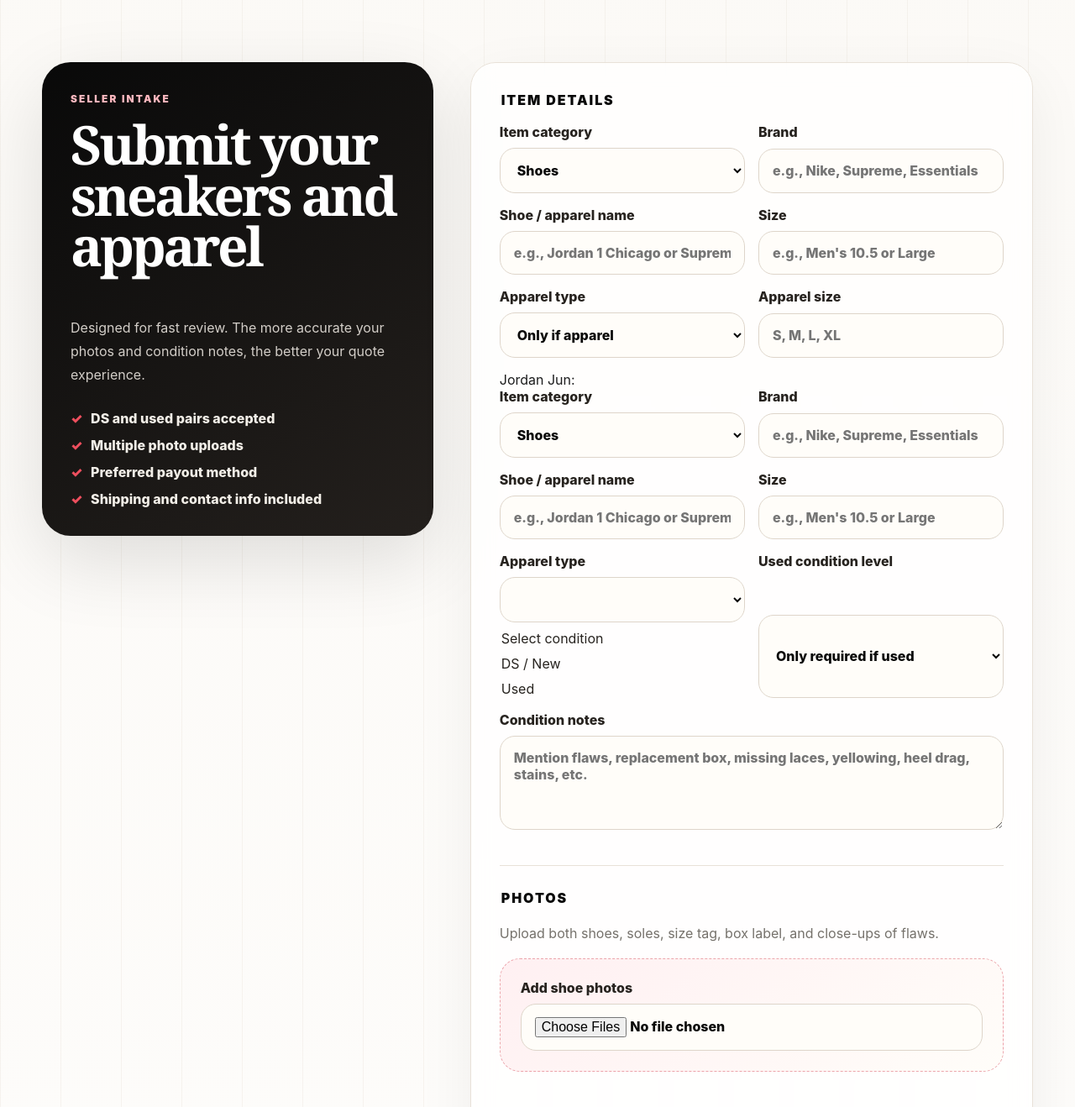
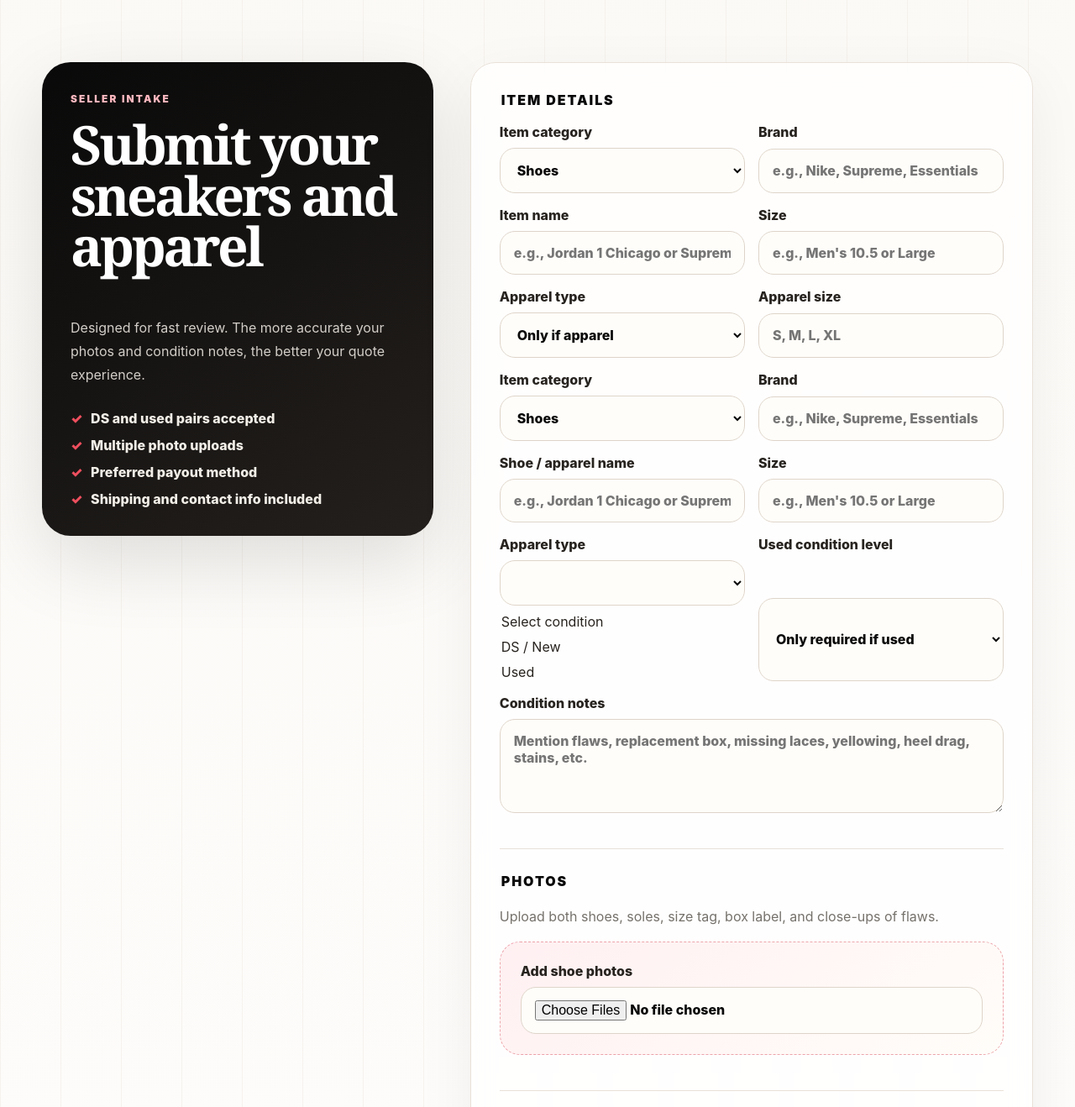
Before and after one commit to JordanBuys/jordan-buys, a Flask app: page / in a window 1280 px wide. Shown: the part 1822-3140 px from the top of the page at 84% size. Run offline with Flask 3, Linux system fonts and the light colour scheme; lists and menus that the app fills with data are empty.

Commit message:
Update index.html

```diff
--- a/templates/index.html
+++ b/templates/index.html
@@ -79,7 +79,7 @@
 </div>
 
 <div class="two-col">
-  <label>Shoe / apparel name
+  <label>Item name
     <input type="text" name="shoeName" placeholder="e.g., Jordan 1 Chicago or Supreme Hoodie" required>
   </label>
 
@@ -107,7 +107,6 @@
   </label>
 </div>
 
-Jordan Jun:
 	<div class="two-col">
   <label>Item category
     <select name="itemType" required>
```
